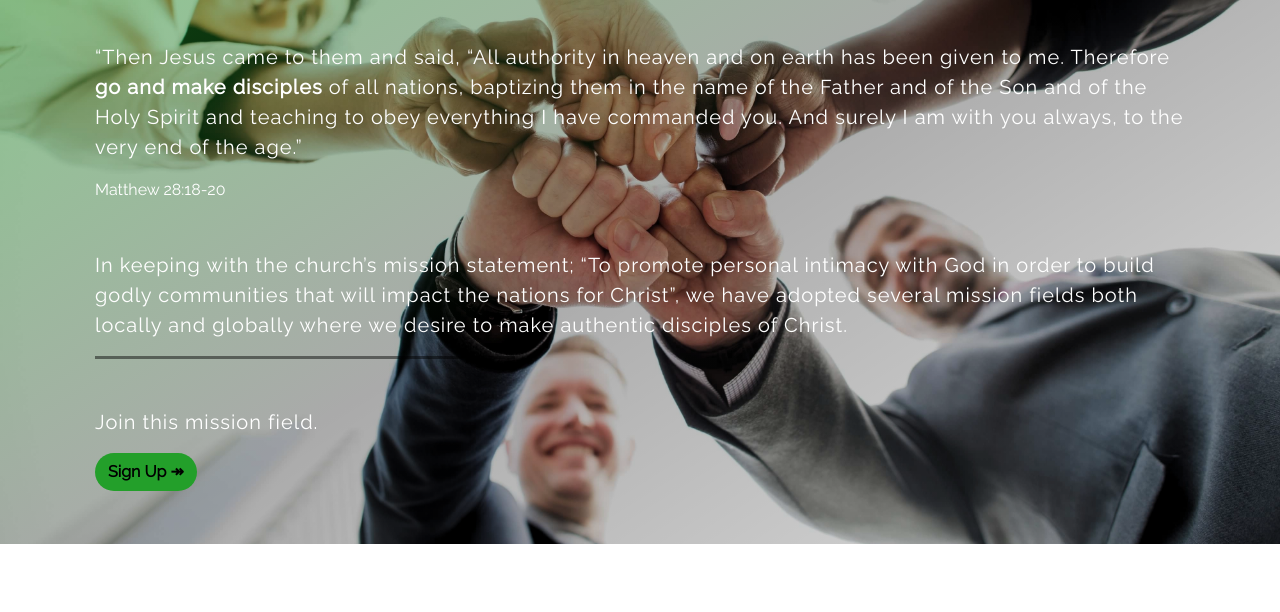
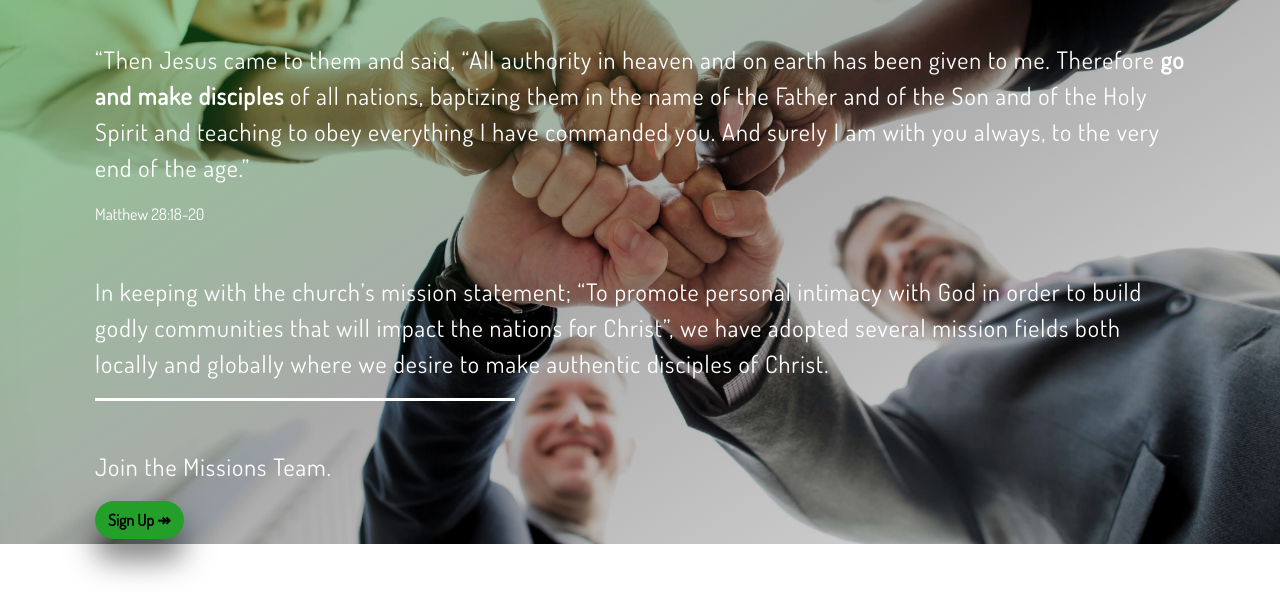
Before and after one commit to Wess58/test.mamlaka, a plain HTML site: page index.html in a window 1280 px wide. Shown: the part 256-868 px from the top of the page. Before the commit the page ends 800 px from the top, so only its background shows below. Drawn offline with nearby package versions, Linux system fonts and the light colour scheme.

Commit message:
change font and minor styling

```diff
--- a/index.html
+++ b/index.html
@@ -6,7 +6,7 @@
   <meta name="viewport" content="width=device-width, initial-scale=1.0">
   <title>Mamlaka</title>
   <link rel="stylesheet" href="https://stackpath.bootstrapcdn.com/bootstrap/4.1.3/css/bootstrap.min.css" integrity="sha384-MCw98/SFnGE8fJT3GXwEOngsV7Zt27NXFoaoApmYm81iuXoPkFOJwJ8ERdknLPMO" crossorigin="anonymous">
-  <link href="https://fonts.googleapis.com/css?family=Raleway|PT+Sans&display=swap" rel="stylesheet">
+  <link href="https://fonts.googleapis.com/css?family=Raleway|PT+Sans|Dosis&display=swap" rel="stylesheet">
   <link rel="stylesheet" href="styles.css">
 
 </head>
@@ -40,9 +40,9 @@
       <p class="capitalize">VENUE</p>
       <div class="borderBottom1"></div> -->
 
-      <p class="paragraph mt-5">Join this mission field.</p>
+      <p class="paragraph mt-5">Join the Missions Team.</p>
 
-      <a class="btn signUpBtn" href="https://docs.google.com/forms/d/1hIgiQ00yc6hxfRxN8NBU8YJAe6oXTBh9EfX9dayqCvc/edit?usp=sharing">Sign Up  <span> &#8608;</span></a>
+      <a class="btn signUpBtn mb-5" href="https://docs.google.com/forms/d/1hIgiQ00yc6hxfRxN8NBU8YJAe6oXTBh9EfX9dayqCvc/edit?usp=sharing">Sign Up  <span> &#8608;</span></a>
 
 
 
--- a/styles.css
+++ b/styles.css
@@ -1,6 +1,6 @@
 body {
   scroll-behavior: smooth;
-  font-family: 'Raleway', sans-serif;
+  font-family: 'Dosis', sans-serif;
 }
 
 .welcome {
@@ -13,6 +13,7 @@ body {
   -moz-background-size: cover;
   -o-background-size: cover;
   background-size: cover;
+  background-position: top;
   background-attachment: fixed;
 }
 
@@ -34,11 +35,11 @@ body {
 .borderBottom1 {
   height: 3px;
   width: 420px;
-  background-color: #0007;
+  background-color: #fff;
 }
 
 .paragraph {
-  font-size: 20px;
+  font-size: 24px;
   letter-spacing: 1px;
 }
 
@@ -53,12 +54,16 @@ body {
   font-size: 26px;
 }
 
-.signUpBtn {
+.signUpBtn,
+.signUpBtn:focus,
+.signUpBtn:active  {
   color: #000;
   text-decoration: none;
   border-radius: 20px;
   background-color: #239f2a;
   font-weight: 600;
+  box-shadow: 0 20px 30px 1px rgba(0, 0, 0, 0.5);
+
 }
 .signUpBtn:hover {
   color: #000;
@@ -93,4 +98,5 @@ body {
     width: 200px;
     background-color: #fff;
   }
+
 }
```
